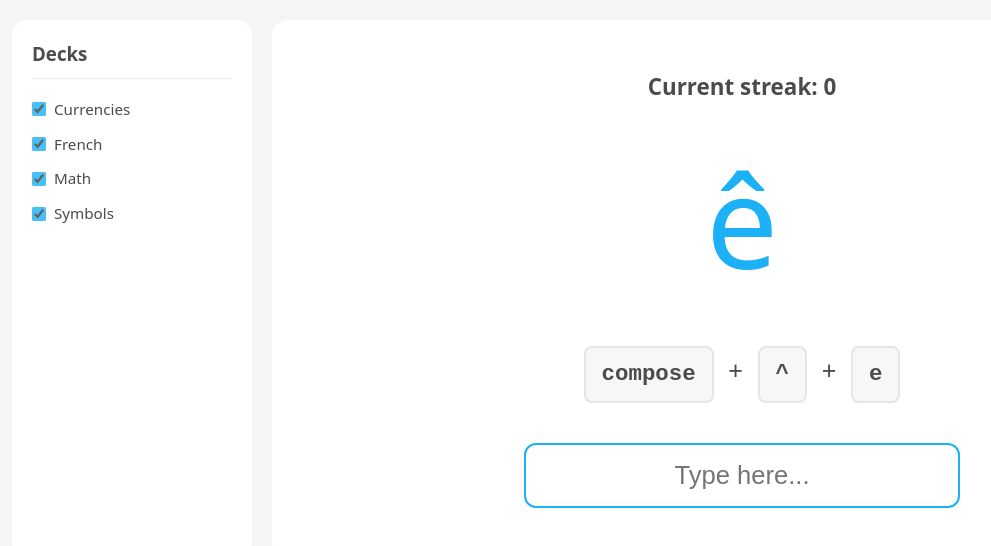
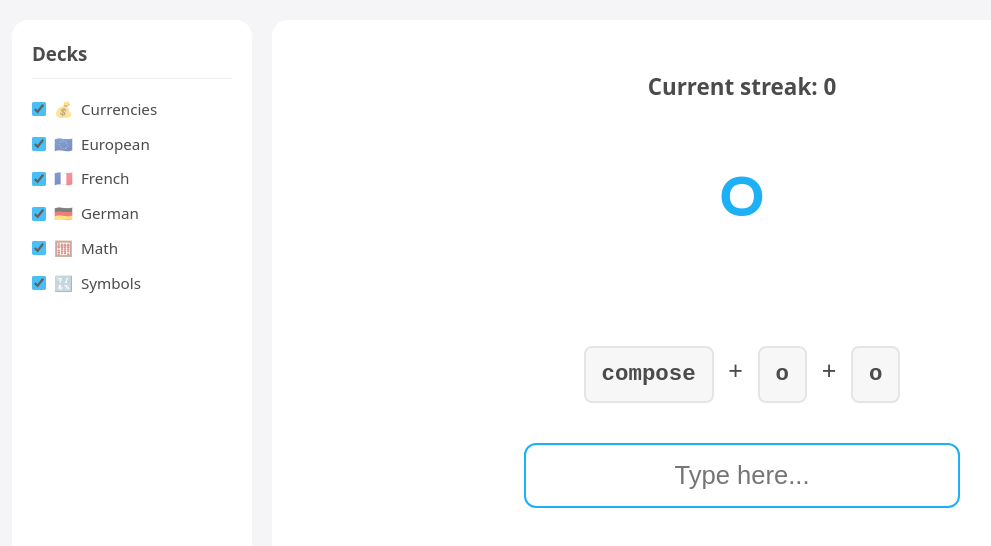
Before and after one commit to botre/compose-key-trainer, a React (Vite) app: page / in a window 1280 px wide. Shown: the top 546 px of the page, without its empty margins (28-1019 px from the left). Built offline with nearby package versions, Linux system fonts and the light colour scheme.

Commit message:
German deck + deck emojis

```diff
--- a/src/App.tsx
+++ b/src/App.tsx
@@ -1,9 +1,30 @@
-import { useState, useEffect, useRef, ChangeEvent } from "react";
+import {
+  useState,
+  useEffect,
+  useRef,
+  ChangeEvent,
+  useMemo,
+  Fragment,
+} from "react";
 
 type CharacterData = {
   character: string;
   sequence: string[];
-  decks: string[];
+  decks: (keyof typeof Decks)[];
+};
+
+type DeckInfo = {
+  label: string;
+  emoji: string;
+};
+
+const Decks: Record<string, DeckInfo> = {
+  Symbols: { label: "Symbols", emoji: "🔣" },
+  Math: { label: "Math", emoji: "🧮" },
+  Currencies: { label: "Currencies", emoji: "💰" },
+  French: { label: "French", emoji: "🇫🇷" },
+  German: { label: "German", emoji: "🇩🇪" },
+  European: { label: "European", emoji: "🇪🇺" },
 };
 
 function App() {
@@ -26,57 +47,73 @@ function App() {
     { character: "×", sequence: ["x", "x"], decks: ["Math"] },
     { character: "÷", sequence: [":", "-"], decks: ["Math"] },
     { character: "…", sequence: [".", "."], decks: ["Symbols"] },
-    { character: "€", sequence: ["=", "e"], decks: ["Currencies"] },
+    { character: "€", sequence: ["=", "e"], decks: ["Currencies", "European"] },
     { character: "₤", sequence: ["=", "L"], decks: ["Currencies"] },
     { character: "¥", sequence: ["=", "Y"], decks: ["Currencies"] },
     { character: "¢", sequence: ["c", "/"], decks: ["Currencies"] },
-    { character: "é", sequence: ["'", "e"], decks: ["French"] },
-    { character: "è", sequence: ["`", "e"], decks: ["French"] },
-    { character: "ê", sequence: ["^", "e"], decks: ["French"] },
-    { character: "ë", sequence: ['"', "e"], decks: ["French"] },
+    { character: "é", sequence: ["'", "e"], decks: ["French", "European"] },
+    { character: "è", sequence: ["`", "e"], decks: ["French", "European"] },
+    { character: "ê", sequence: ["^", "e"], decks: ["French", "European"] },
+    { character: "ë", sequence: ['"', "e"], decks: ["French", "German"] },
     { character: "à", sequence: ["`", "a"], decks: ["French"] },
-    { character: "ç", sequence: [",", "c"], decks: ["French"] },
+    { character: "ç", sequence: [",", "c"], decks: ["French", "German"] },
     { character: "ô", sequence: ["^", "o"], decks: ["French"] },
     { character: "™", sequence: ["t", "m"], decks: ["Symbols"] },
+    { character: "ä", sequence: ['"', "a"], decks: ["German", "European"] },
+    { character: "ö", sequence: ['"', "o"], decks: ["German", "European"] },
+    { character: "ü", sequence: ['"', "u"], decks: ["German", "European"] },
+    { character: "ß", sequence: ["s", "s"], decks: ["German"] },
+    { character: "Ä", sequence: ['"', "A"], decks: ["German"] },
+    { character: "Ö", sequence: ['"', "O"], decks: ["German"] },
+    { character: "Ü", sequence: ['"', "U"], decks: ["German"] },
   ];
 
-  const allDecks = Array.from(
-    new Set(symbolsList.flatMap((symbol) => symbol.decks)),
-  ).sort();
-
-  const [enabledDecks, setEnabledDecks] = useState<Record<string, boolean>>(
-    Object.fromEntries(allDecks.map((deck) => [deck, true])),
+  const allDecks = useMemo(
+    () =>
+      Array.from(new Set(symbolsList.flatMap((symbol) => symbol.decks))).sort(),
+    [],
   );
 
-  const activeSymbols = symbolsList.filter((symbol) =>
-    symbol.decks.some((deck) => enabledDecks[deck]),
+  const [enabledDecks, setEnabledDecks] = useState<
+    Record<keyof typeof Decks, boolean>
+  >(
+    Object.fromEntries(allDecks.map((deck) => [deck, true])) as Record<
+      keyof typeof Decks,
+      boolean
+    >,
   );
 
-  const getRandomIndex = () => {
-    if (activeSymbols.length === 0) return 0; // Fallback if no decks are selected
-    return Math.floor(Math.random() * activeSymbols.length);
+  const [shuffledSymbols, setShuffledSymbols] = useState<CharacterData[]>([]);
+  const [userInput, setUserInput] = useState("");
+  const [currentIndex, setCurrentIndex] = useState(0);
+  const [successStreak, setSuccessStreak] = useState(0);
+
+  const shuffleArray = (array: CharacterData[]): CharacterData[] => {
+    const shuffled = [...array];
+    for (let i = shuffled.length - 1; i > 0; i--) {
+      const j = Math.floor(Math.random() * (i + 1));
+      [shuffled[i], shuffled[j]] = [shuffled[j], shuffled[i]];
+    }
+    return shuffled;
   };
 
-  const [userInput, setUserInput] = useState("");
-  const [currentIndex, setCurrentIndex] = useState(getRandomIndex());
-  const [successStreak, setSuccessStreak] = useState(0);
+  useEffect(() => {
+    const filtered = symbolsList.filter((symbol) =>
+      symbol.decks.some((deck) => enabledDecks[deck]),
+    );
+    setShuffledSymbols(shuffleArray(filtered));
+    setCurrentIndex(0);
+  }, [enabledDecks]);
 
   useEffect(() => {
-    if (activeSymbols.length > 0) {
-      setCurrentIndex(getRandomIndex());
-    }
-  }, [enabledDecks, activeSymbols.length]);
-
-  useEffect(() => {
-    if (activeSymbols.length > 0 && currentIndex >= activeSymbols.length) {
+    if (currentIndex >= shuffledSymbols.length && shuffledSymbols.length > 0) {
+      setShuffledSymbols(shuffleArray(shuffledSymbols));
       setCurrentIndex(0);
     }
-  }, [activeSymbols.length, currentIndex]);
+  }, [currentIndex, shuffledSymbols]);
 
   const currentSymbol =
-    activeSymbols.length > 0
-      ? activeSymbols[currentIndex] || symbolsList[0]
-      : symbolsList[0]; // Fallback if no decks are selected
+    shuffledSymbols.length > 0 ? shuffledSymbols[currentIndex] : symbolsList[0];
 
   const handleInputChange = (e: ChangeEvent<HTMLInputElement>) => {
     const input = e.target.value;
@@ -93,39 +130,30 @@ function App() {
       }
 
       setUserInput("");
-      if (activeSymbols.length > 0) {
-        setCurrentIndex((prevIndex) => (prevIndex + 1) % activeSymbols.length);
-      }
+      setCurrentIndex((prevIndex) => (prevIndex + 1) % shuffledSymbols.length);
     }
   };
 
-  const handleDeckToggle = (deckName: string) => {
+  const handleDeckToggle = (deckName: keyof typeof Decks) => {
     setEnabledDecks((prevEnabledDecks) => ({
       ...prevEnabledDecks,
       [deckName]: !prevEnabledDecks[deckName],
     }));
   };
 
-  const formatSequence = (sequence: string[]) => {
-    const elements = [];
-
-    elements.push(
+  const formatSequence = (sequence: string[]) => (
+    <>
       <span key="compose" className="key">
         compose
-      </span>,
-    );
-
-    sequence.forEach((key, index) => {
-      elements.push(<span key={`plus-${index}`}> + </span>);
-      elements.push(
-        <span key={`key-${index}`} className="key">
-          {key}
-        </span>,
-      );
-    });
-
-    return elements;
-  };
+      </span>
+      {sequence.map((key, index) => (
+        <Fragment key={`key-group-${index}`}>
+          <span> + </span>
+          <span className="key">{key}</span>
+        </Fragment>
+      ))}
+    </>
+  );
 
   return (
     <div className="app-container">
@@ -139,7 +167,8 @@ function App() {
                 checked={enabledDecks[deck]}
                 onChange={() => handleDeckToggle(deck)}
               />
-              {deck}
+              <span style={{ opacity: 0.5 }}>{Decks[deck].emoji}</span>{" "}
+              {Decks[deck].label}
             </label>
           </div>
         ))}
```
